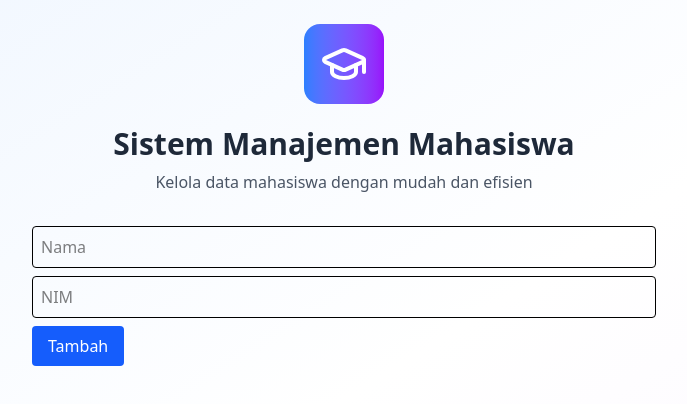
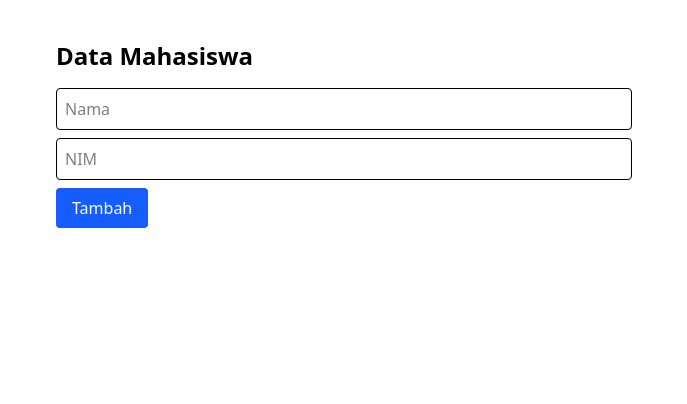
Before and after one commit to ahmadhn26/pbw_12, a React (Vite) app: page / in a window 1280 px wide. Shown: the top 404 px of the page, without its empty margins (296-983 px from the left). Built offline with nearby package versions, Linux system fonts and the light colour scheme.

Commit message:
Update App.jsx

```diff
--- a/src/App.jsx
+++ b/src/App.jsx
@@ -1,5 +1,4 @@
 import { useState } from "react";
-import { GraduationCap } from "lucide-react";
 import FormMahasiswa from "./components/FormMahasiswa";
 import DaftarMahasiswa from "./components/DaftarMahasiswa";
 
@@ -13,8 +12,8 @@ function App() {
     setForm((prev) => ({ ...prev, [name]: value }));
   };
 
-  const handleSubmit = () => {
-    if (form.nama && form.nim) {
+  const handleSubmit = (e) => {
+    e.preventDefault();
     if (editIndex !== null) {
       const data = [...mahasiswa];
       data[editIndex] = form;
@@ -24,47 +23,23 @@ function App() {
       setMahasiswa([...mahasiswa, form]);
     }
     setForm({ nama: "", nim: "" });
-    }
   };
 
   const handleEdit = (index) => {
     setForm(mahasiswa[index]);
     setEditIndex(index);
   };
-
-  const handleCancel = () => {
-    setForm({ nama: "", nim: "" });
-    setEditIndex(null);
-  };
-
   return (
-    <div className="min-h-screen bg-gradient-to-br from-blue-50 via-white to-purple-50">
-      <div className="max-w-2xl mx-auto p-6">
-        <div className="text-center mb-8">
-          <div className="bg-gradient-to-r from-blue-500 to-purple-600 p-4 rounded-2xl inline-block mb-4">
-            <GraduationCap className="w-12 h-12 text-white" />
-          </div>
-          <h1 className="text-3xl font-bold text-gray-800 mb-2">
-            Sistem Manajemen Mahasiswa
-          </h1>
-          <p className="text-gray-600">Kelola data mahasiswa dengan mudah dan efisien</p>
-        </div>
-
+    <div className="max-w-xl mx-auto mt-10">
+      <h1 className="text-2xl font-bold mb-4">Data Mahasiswa</h1>
       <FormMahasiswa
         form={form}
         onChange={handleChange}
         onSubmit={handleSubmit}
         isEdit={editIndex !== null}
-          onCancel={handleCancel}
       />
-
-        <DaftarMahasiswa
-          data={mahasiswa}
-          onEdit={handleEdit}
-        />
-      </div>
+      <DaftarMahasiswa data={mahasiswa} onEdit={handleEdit} />
     </div>
   );
 }
-
 export default App;
```
Lines whose indentation alone changed are shown as unchanged.
